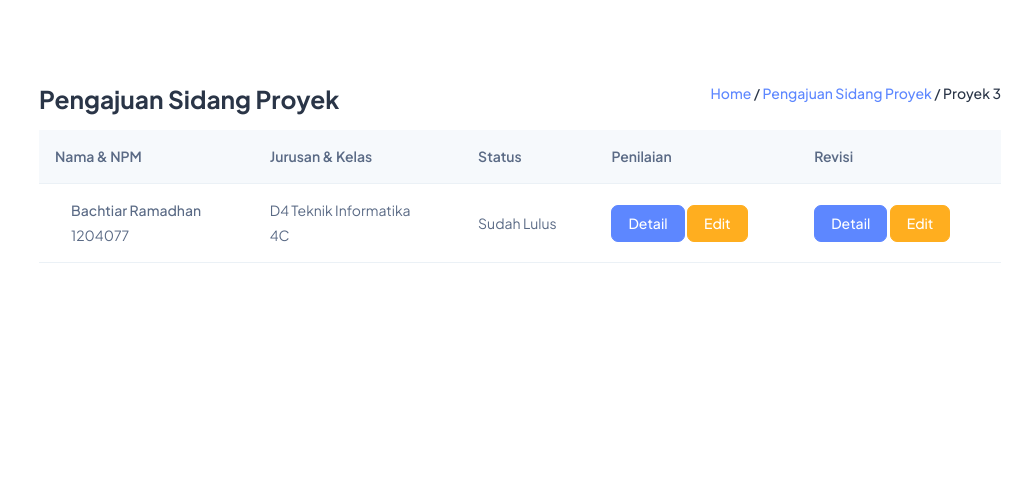
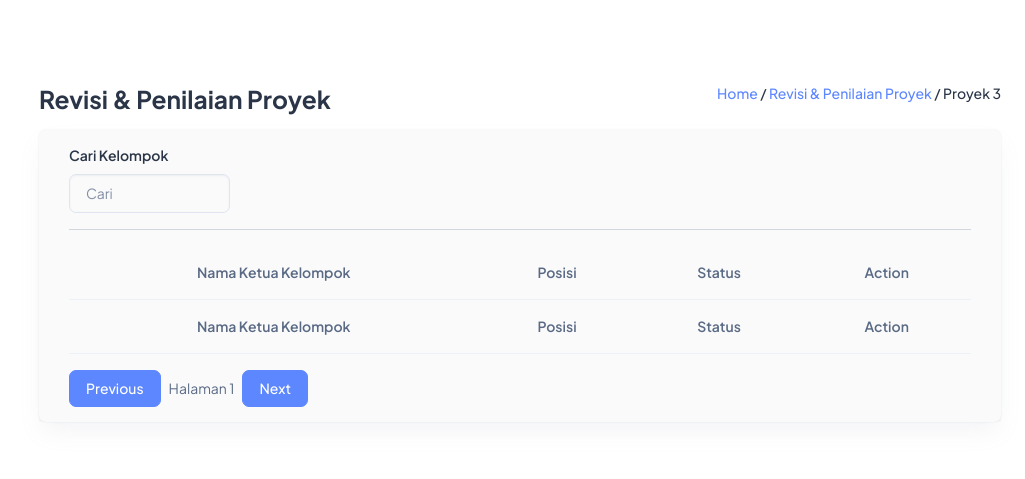
Before and after one commit to uiteung/APPESI, a website: page dosen_revisi/revisi_p3.html in a window 1280 px wide. Shown: the whole page, without its empty margins (255-1280 px from the left). Drawn offline with Linux system fonts and the light colour scheme; no server answers.

Commit message:
add style tabel

```diff
--- a/dosen_revisi/revisi_p3.html
+++ b/dosen_revisi/revisi_p3.html
@@ -27,48 +27,71 @@
 
       <div class="container-fluid">
         <h6 class="right-aligned" style="float: right">
-          <a href="index.html">Home</a> / <a href="">Pengajuan Sidang Proyek</a> / Proyek 3
+          <a href="index.html">Home</a> / <a href="">Revisi & Penilaian Proyek</a> / Proyek 3
         </h6>
-        <h1 class="h3 mb-3"><b>Pengajuan Sidang Proyek</b></h1>
-        <table class="table align-middle mb-0 bg-white">
-            <thead class="bg-light">
-              <tr>
-                <th>Nama & NPM</th>
-                <th>Jurusan & Kelas</th>
-                <th>Status</th>
-                <th>Penilaian</th>
-                <th>Revisi</th>
-              </tr>
-            </thead>
-            <tbody>
-              <tr>
-                <td>
-                  <div class="d-flex align-items-center">
-                    <div class="ms-3">
-                      <p class="fw-bold mb-1">Bachtiar Ramadhan</p>
-                      <p class="text-muted mb-0">1204077</p>
+        <h1 class="h3 mb-3"><b>Revisi & Penilaian Proyek</b></h1>
+
+            <div class="row justify-content-center">
+              <div class="col-12">
+                <div class="card">
+                  <div class="card-header">
+                    <div class="row no-gutters">
+                      <label for="startDate" class="form-label">Cari Kelompok</label>
+                      <div class="col-auto date-filter" style="width: 20%">
+                        <input
+                          type="text"
+                          class="form-control"
+                          id="searchInput"
+                          placeholder="Cari" />
+                      </div>
+                    </div>
+
+                    <hr />
+                    <table
+                      id="example"
+                      class="table table-striped"
+                      style="width: 100%">
+                      <thead>
+                        <tr style="text-align: center; vertical-align: middle">
+                          <th>Nama Ketua Kelompok</th>
+                          <th>Posisi</th>
+                          <th>Status</th>
+                          <th>Action</th>
+                        </tr>
+                      </thead>
+                      <tbody id="tablebody">
+                        <!-- Isi Tabel -->
+                      </tbody>
+                      <tfoot>
+                        <tr style="text-align: center; vertical-align: middle">
+                          <th>Nama Ketua Kelompok</th>
+                          <th>Posisi</th>
+                          <th>Status</th>
+                          <th>Action</th>
+                        </tr>
+                      </tfoot>
+                    </table>
+                    <div class="row">
+                      <div class="col-md-6">
+                        <div class="pagination">
+                          <button id="prevPageBtn" class="btn btn-primary">
+                            Previous
+                          </button>
+                          <span id="currentPage" class="mx-2 my-2">Halaman 1</span>
+                          <button id="nextPageBtn" class="btn btn-primary">
+                            Next
+                          </button>
+                        </div>
+                      </div>
                     </div>
                   </div>
-                </td>
-                <td>
-                  <p class="fw-normal mb-1">D4 Teknik Informatika</p>
-                  <p class="text-muted mb-0">4C</p>
-                </td>
-                <td>Sudah Lulus</td>
-                <td>
-                    <button type="button" class="btn btn-primary">Detail</button>
-                    <button type="button" class="btn btn-warning">Edit</button>
-                </td>
-                <td>
-                    <button type="button" class="btn btn-primary">Detail</button>
-                    <button type="button" class="btn btn-warning">Edit</button>
-                </td>
-              </tr>
-
-            </tbody>
-          </table>
+                </div>
+              </div>
+            </div>
+          </div>
       </div>
   </div>
+  <script src="../static/revisi_p3_style.js" type="module"></script>
   <script src="../static/theme/bar/sidebar.js" type="module"></script>
   <script src="../static/theme/bar/navbar.js" type="module"></script>
   <script src="../assets/libs/jquery/dist/jquery.min.js"></script>
```
